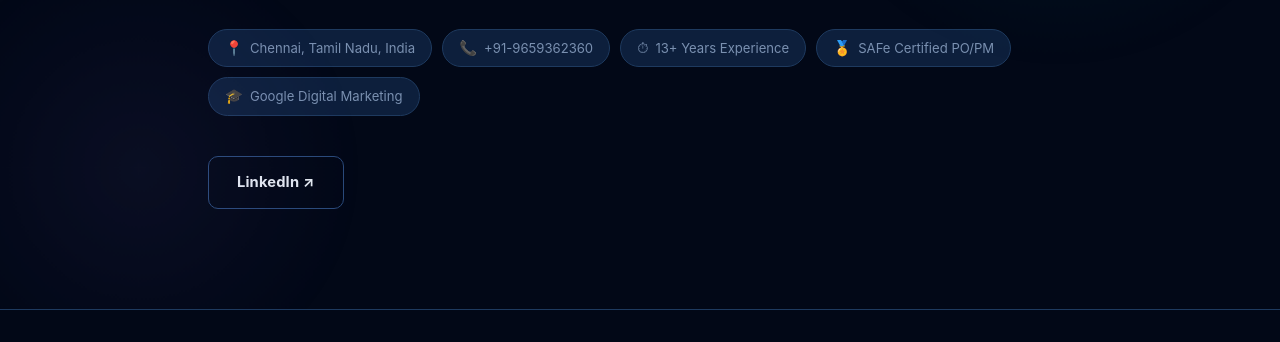
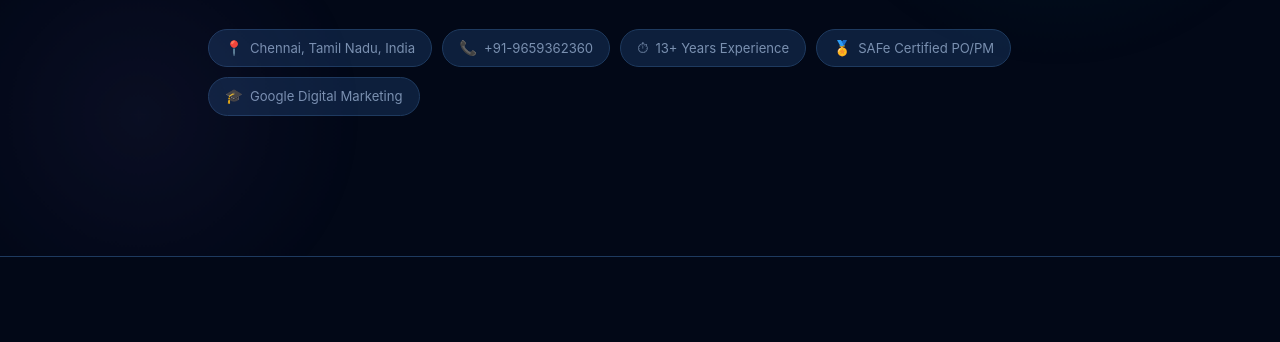
Before and after one commit to naren1056-cyber/Naren_Portfolio, a plain HTML site: page index.html in a window 1280 px wide. Shown: the part 404-746 px from the top of the page. Drawn offline with Linux system fonts and the light colour scheme.

Commit message:
Update index.html

```diff
--- a/index.html
+++ b/index.html
@@ -35,9 +35,6 @@
       <div class="hero-pill"><span class="icon">⏱</span><span>13+ Years Experience</span></div>
       <div class="hero-pill"><span class="icon">🏅</span><span>SAFe Certified PO/PM</span></div>
       <div class="hero-pill"><span class="icon">🎓</span><span>Google Digital Marketing</span></div>
-    </div>
-    <div class="hero-actions">
-      <a class="btn btn-outline" id="hero-linkedin-btn" href="#" target="_blank" rel="noopener">LinkedIn ↗</a>
     </div>
   </div>
 </section>
```
